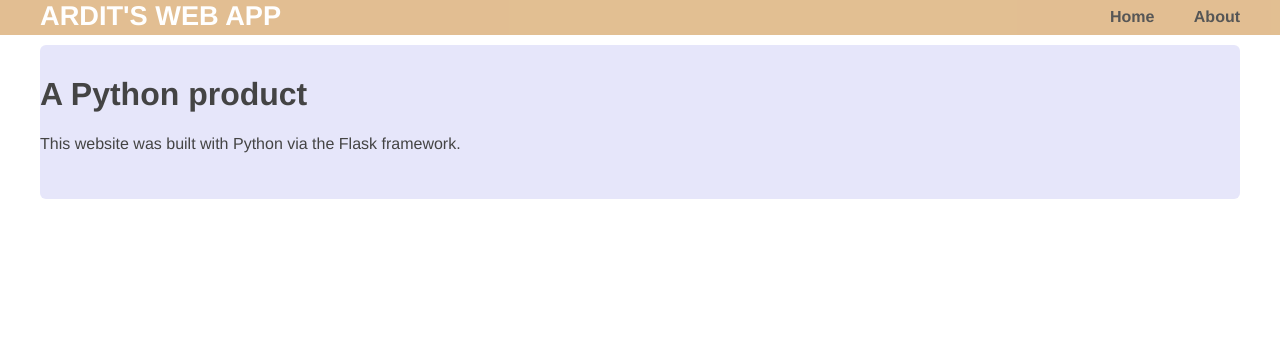
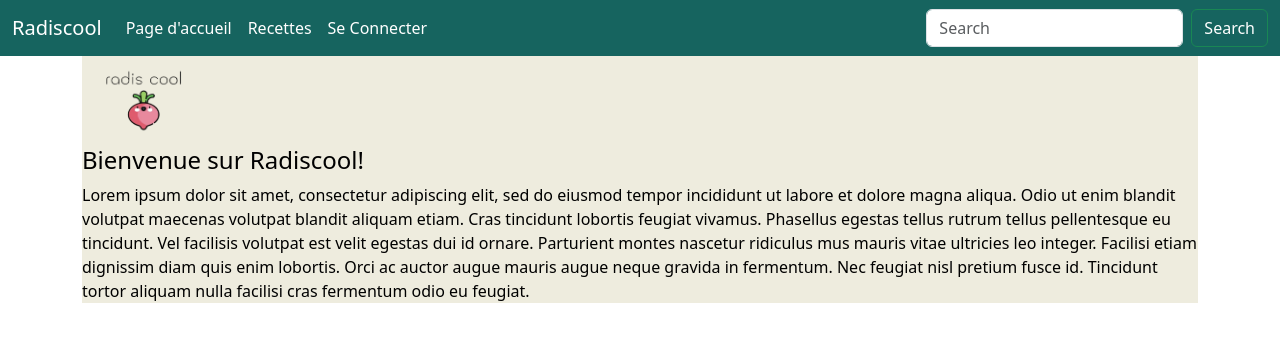
Before and after one commit to manonbalard/radiscool, a Flask app: page / in a window 1280 px wide. Shown: the top 342 px of the page. Run offline with Flask 3, Linux system fonts and the light colour scheme.

Commit message:
added css and html pages

```diff
--- a/app.py
+++ b/app.py
@@ -6,10 +6,13 @@ app = Flask(__name__)
 def home():
     return render_template('home.html')
 
-@app.route("/about")
-def about():
-    return render_template('about.html')
+@app.route("/recettes")
+def recettes():
+    return render_template('recettes.html')
 
+@app.route("/login")
+def login():
+    return render_template('login.html')
 
 if __name__ == "__main__":
     app.run(host="0.0.0.0", debug=True)
--- a/static/css/main.css
+++ b/static/css/main.css
@@ -1,76 +1,18 @@
-body {
-    margin: 0;
-    padding: 0;
-    font-family: "Helvetica Neue", Helvetica, Arial, sans-serif;
-    color: #444;
+.navbar {
+  background-color: #16645F !important;
+   color: white !important;
   }
-  /*
-   * Formatting the header area
-   */
-  header {
-    background-color: #DFB887;
-    height: 35px;
-    width: 100%;
-    opacity: .9;
-    margin-bottom: 10px;
+.navbar-brand {
+  background-color: #16645F !important;
+  color: white !important;
   }
-  header h1.logo {
-    margin: 0;
-    font-size: 1.7em;
-    color: #fff;
-    text-transform: uppercase;
-    float: left;
+
+.nav-link {
+  background-color: #16645F !important;
+  color: white !important;
   }
-  header h1.logo:hover {
-    color: #fff;
-    text-decoration: none;
-  }
-  /*
-   * Centering the body content
-   */
-  .container {
-    width: 1200px;
-    margin: 0 auto;
-  }
-  div.home {
-    padding: 10px 0 30px 0;
-    background-color: #E6E6FA;
-    -webkit-border-radius: 6px;
-       -moz-border-radius: 6px;
-            border-radius: 6px;
-  }
-  div.about {
-    padding: 10px 0 30px 0;
-    background-color: #E6E6FA;
-    -webkit-border-radius: 6px;
-       -moz-border-radius: 6px;
-            border-radius: 6px;
-  }
-  h2 {
-    font-size: 3em;
-    margin-top: 40px;
-    text-align: center;
-    letter-spacing: -2px;
-  }
-  h3 {
-    font-size: 1.7em;
-    font-weight: 100;
-    margin-top: 30px;
-    text-align: center;
-    letter-spacing: -1px;
-    color: #999;
-  }
-  .menu {
-    float: right;
-    margin-top: 8px;
-  }
-  .menu li {
-    display: inline;
-  }
-  .menu li + li {
-    margin-left: 35px;
-  }
-  .menu li a {
-    color: #444;
-    text-decoration: none;
-  }
+
+.banner {
+  background-color: #EEECDE;
+  color: black;
+}
--- a/templates/home.html
+++ b/templates/home.html
@@ -7,11 +7,20 @@
     <body>
         {% extends "layout.html" %}
         {% block content %}
-             <div class="home">
-                <h1>A Python product</h1>
-                <p>This website was built with Python via the Flask framework.</p>
+             <div class="banner">
+                <img src=static/images/backgroundremoved.png width="120" height="90" alt="Radis cool logo">
+                <h4>Bienvenue sur Radiscool! </h4>
+                <p>Lorem ipsum dolor sit amet, consectetur adipiscing elit, sed
+                    do eiusmod tempor incididunt ut labore et dolore magna aliqua. Odio
+                     ut enim blandit volutpat maecenas volutpat blandit aliquam etiam.
+                     Cras tincidunt lobortis feugiat vivamus. Phasellus egestas tellus
+                    rutrum tellus pellentesque eu tincidunt. Vel facilisis volutpat est velit
+                     egestas dui id ornare. Parturient montes nascetur ridiculus mus
+                    mauris vitae ultricies leo integer. Facilisi etiam dignissim diam quis
+                     enim lobortis. Orci ac auctor augue mauris augue neque gravida in
+                    fermentum. Nec feugiat nisl pretium fusce id. Tincidunt tortor aliquam
+                    nulla facilisi cras fermentum odio eu feugiat.</p>
             </div>
 {% endblock %}
     </body>
-
 </html>
--- a/templates/layout.html
+++ b/templates/layout.html
@@ -1,20 +1,39 @@
 <!DOCTYPE html>
 <html>
   <head>
+    <meta charset="utf-8">
+    <meta name="viewport" content="width=device-width, initial-scale=1">
     <title>Flask app</title>
     <link rel="stylesheet" href="{{ url_for('static', filename='css/main.css') }}">
+    <link href="https://cdn.jsdelivr.net/npm/bootstrap@5.3.2/dist/css/bootstrap.min.css" rel="stylesheet" integrity="sha384-T3c6CoIi6uLrA9TneNEoa7RxnatzjcDSCmG1MXxSR1GAsXEV/Dwwykc2MPK8M2HN" crossorigin="anonymous">
   </head>
   <body>
     <header>
-      <div class="container">
-        <h1 class="logo">Ardit's web app</h1>
-        <strong><nav>
-          <ul class="menu">
-            <li><a href="{{ url_for('home') }}">Home</a></li>
-            <li><a href="{{ url_for('about') }}">About</a></li>
-          </ul>
-        </nav></strong>
-      </div>
+      <nav class="navbar navbar-expand-lg">
+        <div class="container-fluid" >
+            <a class="navbar-brand">Radiscool</a>
+            <button class="navbar-toggler" type="button" data-bs-toggle="collapse" data-bs-target="#navbarSupportedContent" aria-controls="navbarSupportedContent" aria-expanded="false" aria-label="Toggle navigation">
+              <span class="navbar-toggler-icon"></span>
+            </button>
+            <div class="collapse navbar-collapse" id="navbarSupportedContent">
+              <ul class="navbar-nav me-auto mb-2 mb-lg-0">
+                <li class="nav-item">
+                  <a class="nav-link active" aria-current="page" href="{{ url_for('home') }}">Page d'accueil</a>
+                </li>
+                <li class="nav-item">
+                  <a class="nav-link active" aria-current="page" href="{{ url_for('recettes') }}">Recettes</a>
+                </li>
+                <li class="nav-item">
+                  <a class="nav-link active" aria-current="page" href="{{ url_for('login') }}">Se Connecter</a>
+                </li>
+              </ul>
+              <form class="d-flex" role="search">
+                <input class="form-control me-2" type="search" placeholder="Search" aria-label="Search">
+                <button class="btn btn-outline-success" type="submit" style="color: white">Search</button>
+              </form>
+            </div>
+        </div>
+      </nav>
     </header>
     <div class="container">
       {% block content %}
```
Also changed, not shown: templates/about.html (deleted, +0 -15 lines), static/images/backgroundremoved.png (added).
